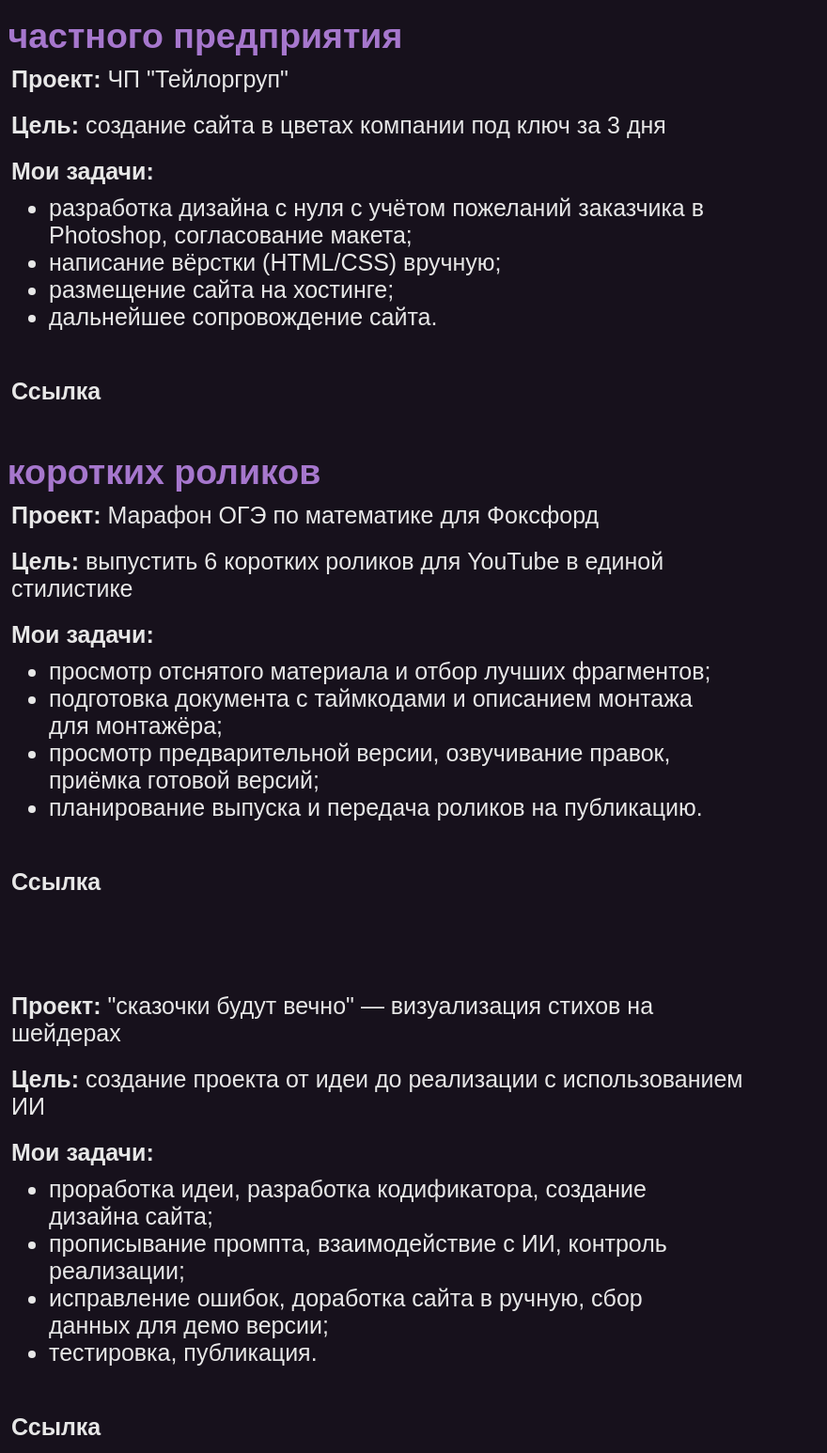
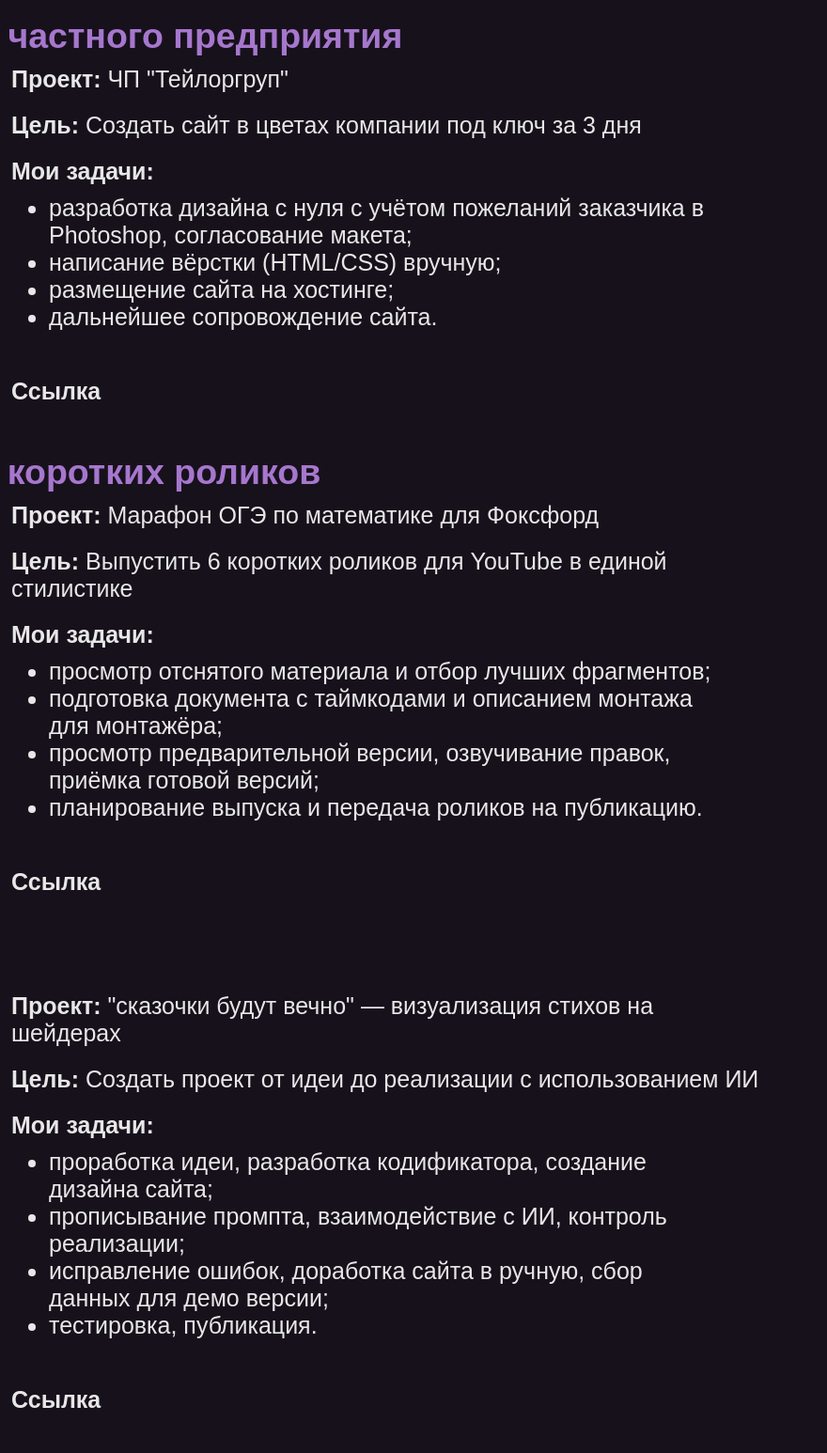
Before and after one commit to apolesiuk/apolesiuk.github.io, a plain HTML site: page index.html in a window 1280 px wide. Shown: the part 1245-2791 px from the top of the page at 94% size, 400-1280 px from the left. Drawn offline with Linux system fonts and the light colour scheme.

Commit message:
Update index.html

```diff
--- a/index.html
+++ b/index.html
@@ -57,7 +57,7 @@
                 </div>
                 <div class="smallContText">
                     <p><b>Проект:</b> ЧП "Тейлоргруп"</p>
-                    <p><b>Цель:</b> создание сайта в цветах компании под ключ за 3 дня</p>
+                    <p><b>Цель:</b> Создать сайт в цветах компании под ключ за 3 дня</p>
                     <p><b>Мои задачи:</b></p>
                     <ul>
                         <li>разработка дизайна с нуля с учётом пожеланий заказчика в Photoshop, согласование макета;</li>
@@ -79,7 +79,7 @@
                 </div>
                 <div class="smallContText">
                     <p><b>Проект:</b> Марафон ОГЭ по математике для Фоксфорд</p>
-                    <p><b>Цель:</b> выпустить 6 коротких роликов для YouTube в единой стилистике</p>
+                    <p><b>Цель:</b> Выпустить 6 коротких роликов для YouTube в единой стилистике</p>
                     <p><b>Мои задачи:</b></p>
                     <ul>
                         <li>просмотр отснятого материала и отбор лучших фрагментов;</li>
@@ -101,7 +101,7 @@
                 </div>
                 <div class="smallContText">
                     <p><b>Проект:</b> "сказочки будут вечно" — визуализация стихов на шейдерах</p>
-                    <p><b>Цель:</b> создание проекта от идеи до реализации с использованием ИИ</p>
+                    <p><b>Цель:</b> Создать проект от идеи до реализации с использованием ИИ</p>
                     <p><b>Мои задачи:</b></p>
                     <ul>
                         <li>проработка идеи, разработка кодификатора, создание дизайна сайта;</li>
@@ -124,7 +124,7 @@
                 <div class="smallContText">
                     <p><b>Проект:</b> Studhelp</p>
                     <p><b>Инструменты:</b> Premiere Pro</p>
-                    <p><b>Цель:</b> съемка и монтаж видео разных форматов в стилистике проекта</p>
+                    <p><b>Цель:</b> Снять и смонтировать видео разных форматов в стилистике проекта</p>
                     <p><b>Мои задачи:</b></p>
                     <ul>
                         <li>съемка материала и работата с ведущей на площадке;</li>
```
